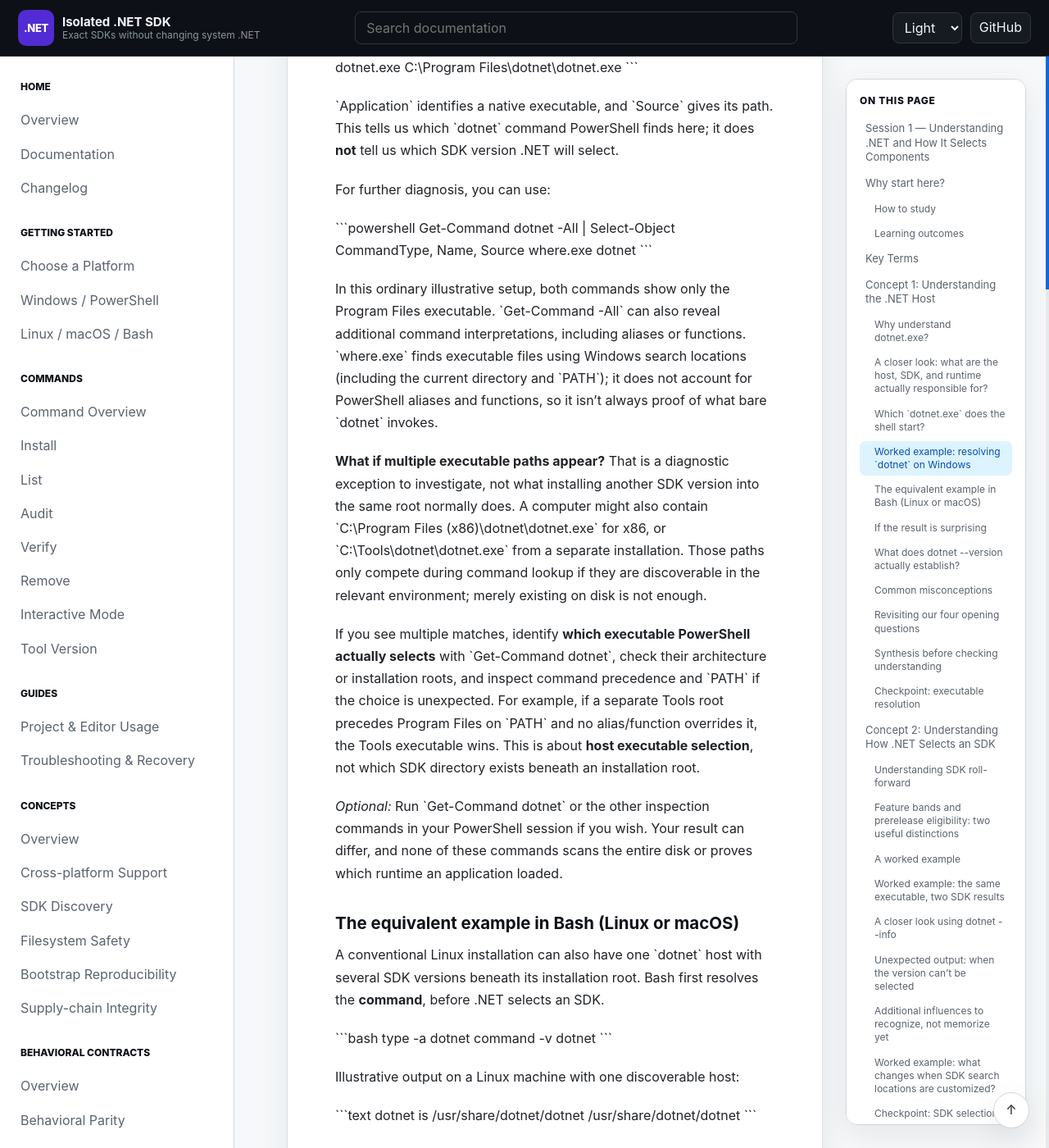
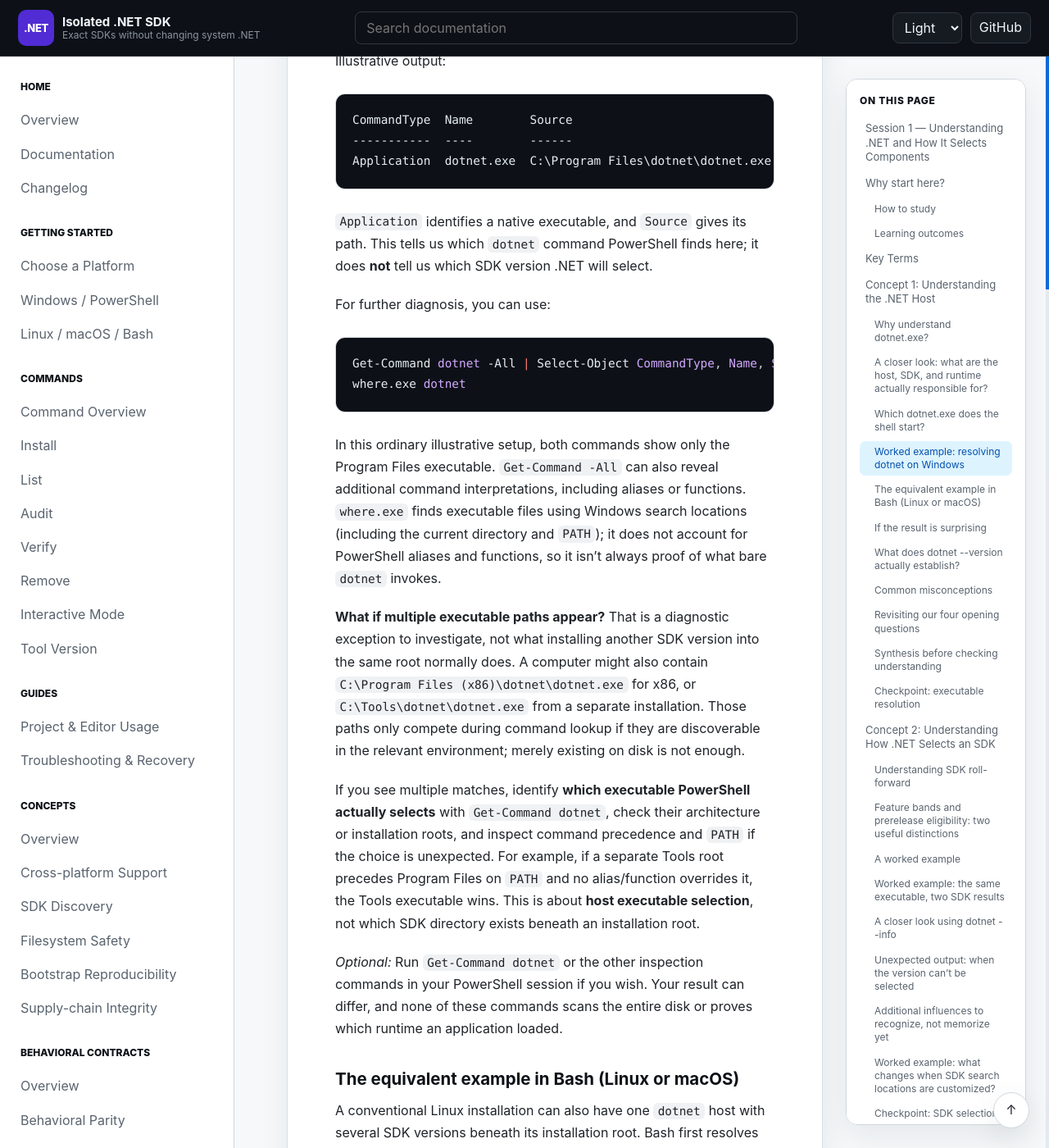
Before and after one commit to infoconex/isolated-dotnet-sdk, a Jekyll site: the page built from docs/training/isolated-dotnet-sdk-session-1-self-paced.md, in a window 1280 px wide and 1400 px high, scrolled down 6350 px. Shown: the whole window at 82% size. Built offline with Jekyll 4.4.1, drawn with Linux system fonts in a browser that asks for light colours; our own code applies the rules of GitHub Pages for plain Markdown files; some of the changed text lies outside the part shown.

Commit message:
docs(training): restore Markdown formatting in host examples

````diff
--- a/docs/training/isolated-dotnet-sdk-session-1-self-paced.md
+++ b/docs/training/isolated-dotnet-sdk-session-1-self-paced.md
@@ -89,77 +89,77 @@
 
 
 
-### Which \`dotnet.exe\` does the shell start?
+### Which `dotnet.exe` does the shell start?
 
-In a typical 64-bit Windows installation, SDK versions share one .NET installation root and one host executable path. For example, installing SDK 10 alongside SDK 8 in \`C:\Program Files\dotnet\` normally adds an SDK directory, **not** another \`dotnet.exe\` path. The shared host components can be serviced, but the command still normally resolves to the same location.
+In a typical 64-bit Windows installation, SDK versions share one .NET installation root and one host executable path. For example, installing SDK 10 alongside SDK 8 in `C:\Program Files\dotnet` normally adds an SDK directory, **not** another `dotnet.exe` path. The shared host components can be serviced, but the command still normally resolves to the same location.
 
-When you type \`dotnet\`, **PowerShell first decides which command that name means**. SDK selection happens afterward.
+When you type `dotnet`, **PowerShell first decides which command that name means**. SDK selection happens afterward.
 
-- Normally, PowerShell finds the native executable using directories on \`PATH\`.
-- An alias or PowerShell function named \`dotnet\` can take precedence. Inspect the command type and location instead of assuming every match is an executable.
+- Normally, PowerShell finds the native executable using directories on `PATH`.
+- An alias or PowerShell function named `dotnet` can take precedence. Inspect the command type and location instead of assuming every match is an executable.
 - An **explicit executable path** chooses a particular host file; it does not itself choose a specific SDK.
 - IDEs, build tasks, terminals, and CI runners can have different environments or invoke a host by full path. Your interactive shell's result doesn't prove what another process launches.
 
-### Worked example: resolving \`dotnet\` on Windows
+### Worked example: resolving `dotnet` on Windows
 
 A normal side-by-side SDK installation can look like this:
 
-\`\`\`text
+```text
 C:\Program Files\dotnet\
     dotnet.exe
     sdk\
         8.0.408\
         10.0.401\
-\`\`\`
+```
 
-There are **two SDK versions but one host executable** in this installation root. To see what PowerShell resolves when you enter \`dotnet\`:
+There are **two SDK versions but one host executable** in this installation root. To see what PowerShell resolves when you enter `dotnet`:
 
-\`\`\`powershell
+```powershell
 Get-Command dotnet | Select-Object CommandType, Name, Source
-\`\`\`
+```
 
 Illustrative output:
 
-\`\`\`text
+```text
 CommandType  Name        Source
 -----------  ----        ------
 Application  dotnet.exe  C:\Program Files\dotnet\dotnet.exe
-\`\`\`
+```
 
-\`Application\` identifies a native executable, and \`Source\` gives its path. This tells us which \`dotnet\` command PowerShell finds here; it does **not** tell us which SDK version .NET will select.
+`Application` identifies a native executable, and `Source` gives its path. This tells us which `dotnet` command PowerShell finds here; it does **not** tell us which SDK version .NET will select.
 
 For further diagnosis, you can use:
 
-\`\`\`powershell
+```powershell
 Get-Command dotnet -All | Select-Object CommandType, Name, Source
 where.exe dotnet
-\`\`\`
+```
 
-In this ordinary illustrative setup, both commands show only the Program Files executable. \`Get-Command -All\` can also reveal additional command interpretations, including aliases or functions. \`where.exe\` finds executable files using Windows search locations (including the current directory and \`PATH\`); it does not account for PowerShell aliases and functions, so it isn't always proof of what bare \`dotnet\` invokes.
+In this ordinary illustrative setup, both commands show only the Program Files executable. `Get-Command -All` can also reveal additional command interpretations, including aliases or functions. `where.exe` finds executable files using Windows search locations (including the current directory and `PATH`); it does not account for PowerShell aliases and functions, so it isn't always proof of what bare `dotnet` invokes.
 
-**What if multiple executable paths appear?** That is a diagnostic exception to investigate, not what installing another SDK version into the same root normally does. A computer might also contain \`C:\Program Files (x86)\dotnet\dotnet.exe\` for x86, or \`C:\Tools\dotnet\dotnet.exe\` from a separate installation. Those paths only compete during command lookup if they are discoverable in the relevant environment; merely existing on disk is not enough.
+**What if multiple executable paths appear?** That is a diagnostic exception to investigate, not what installing another SDK version into the same root normally does. A computer might also contain `C:\Program Files (x86)\dotnet\dotnet.exe` for x86, or `C:\Tools\dotnet\dotnet.exe` from a separate installation. Those paths only compete during command lookup if they are discoverable in the relevant environment; merely existing on disk is not enough.
 
-If you see multiple matches, identify **which executable PowerShell actually selects** with \`Get-Command dotnet\`, check their architecture or installation roots, and inspect command precedence and \`PATH\` if the choice is unexpected. For example, if a separate Tools root precedes Program Files on \`PATH\` and no alias/function overrides it, the Tools executable wins. This is about **host executable selection**, not which SDK directory exists beneath an installation root.
+If you see multiple matches, identify **which executable PowerShell actually selects** with `Get-Command dotnet`, check their architecture or installation roots, and inspect command precedence and `PATH` if the choice is unexpected. For example, if a separate Tools root precedes Program Files on `PATH` and no alias/function overrides it, the Tools executable wins. This is about **host executable selection**, not which SDK directory exists beneath an installation root.
 
-*Optional:* Run \`Get-Command dotnet\` or the other inspection commands in your PowerShell session if you wish. Your result can differ, and none of these commands scans the entire disk or proves which runtime an application loaded.
+*Optional:* Run `Get-Command dotnet` or the other inspection commands in your PowerShell session if you wish. Your result can differ, and none of these commands scans the entire disk or proves which runtime an application loaded.
 
 ### The equivalent example in Bash (Linux or macOS)
 
-A conventional Linux installation can also have one \`dotnet\` host with several SDK versions beneath its installation root. Bash first resolves the **command**, before .NET selects an SDK.
+A conventional Linux installation can also have one `dotnet` host with several SDK versions beneath its installation root. Bash first resolves the **command**, before .NET selects an SDK.
 
-\`\`\`bash
+```bash
 type -a dotnet
 command -v dotnet
-\`\`\`
+```
 
 Illustrative output on a Linux machine with one discoverable host:
 
-\`\`\`text
+```text
 dotnet is /usr/share/dotnet/dotnet
 /usr/share/dotnet/dotnet
-\`\`\`
+```
 
-\`type -a\` lists how Bash can resolve the name, while \`command -v\` reports its current interpretation compactly. If a separate installation (for example under \`/opt/dotnet\`) is also discoverable, \`type -a\` may list another executable path. An alias, function, or shell command-lookup behavior can affect what runs. Multiple SDK versions under one installation do **not** mean Bash must find multiple host paths.
+`type -a` lists how Bash can resolve the name, while `command -v` reports its current interpretation compactly. If a separate installation (for example under `/opt/dotnet`) is also discoverable, `type -a` may list another executable path. An alias, function, or shell command-lookup behavior can affect what runs. Multiple SDK versions under one installation do **not** mean Bash must find multiple host paths.
 
 *Optional:* Run these commands if you're using Bash. Missing or different results are valid; they do not prove every installation on disk.
 
````
